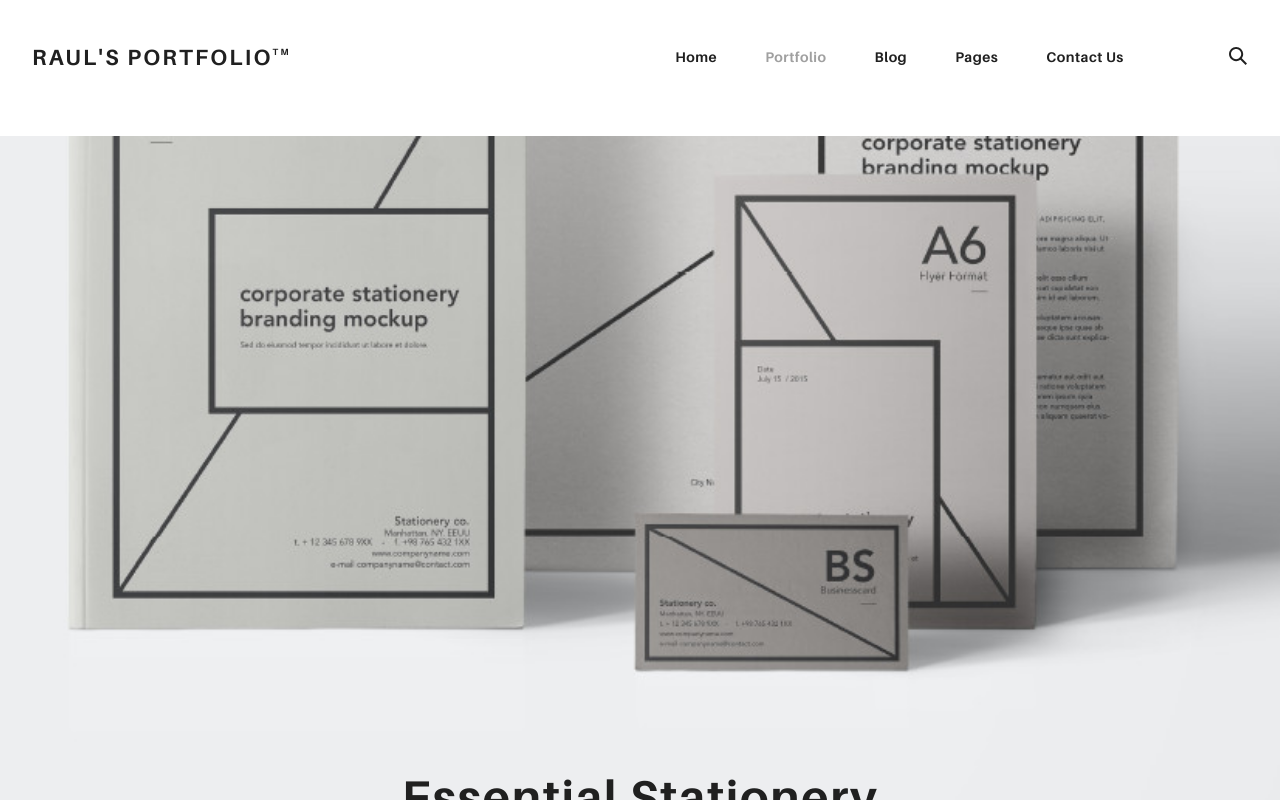
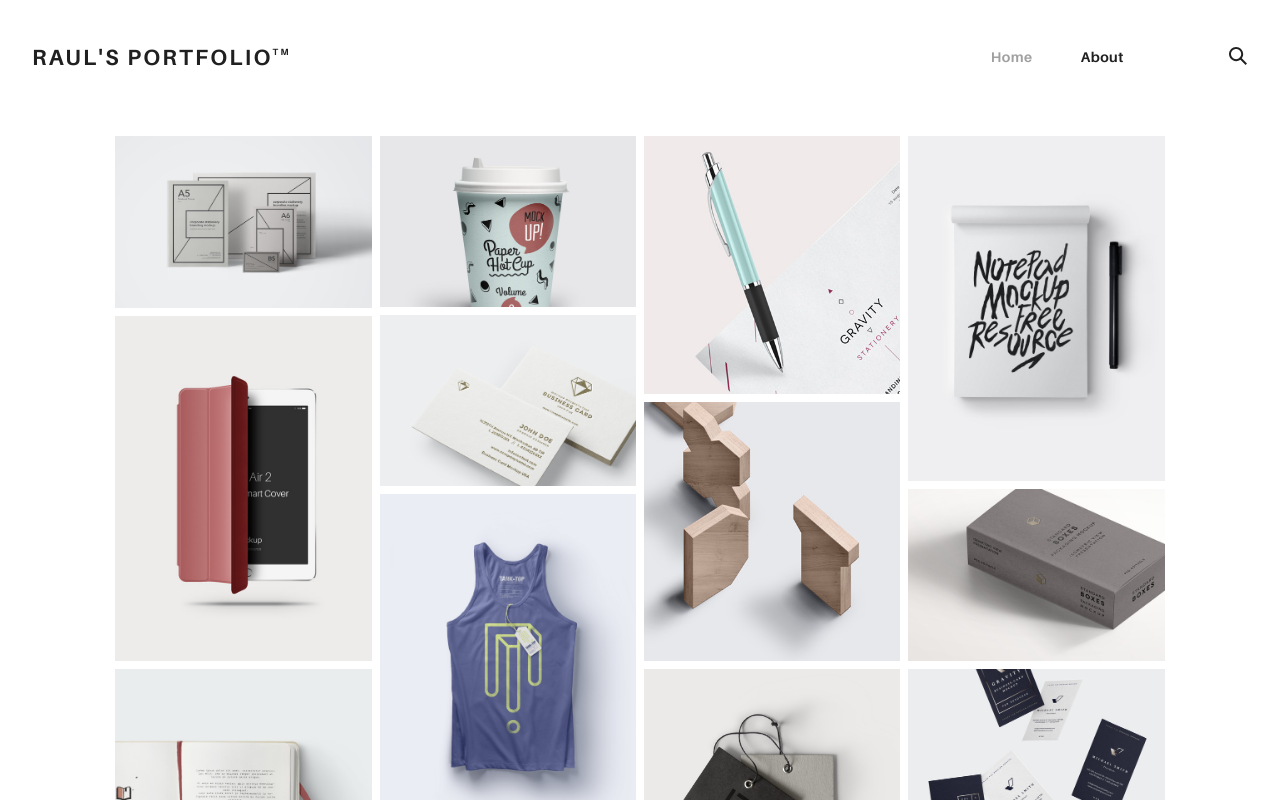
Before and after one commit to ferrandezraul/angular_test, an Angular app: page /home in a window 1280 px wide. Shown: the top 800 px of the page. Built offline with nearby package versions, Linux system fonts and the light colour scheme.

Commit message:
Added some routes and updated some links

```diff
--- /dev/null
+++ b/src/app/app-routing.module.ts
@@ -0,0 +1,23 @@
+import { NgModule } from '@angular/core';
+import { Routes, RouterModule } from '@angular/router'
+import { PortafolioComponent } from './pages/portafolio/portafolio.component';
+import { AboutComponent } from './pages/about/about.component';
+import { ItemComponent } from './pages/item/item.component';
+
+
+const app_routes:Routes = [
+    { path: 'home', component: PortafolioComponent },
+    { path: 'about', component: AboutComponent },
+    { path: 'item', component: ItemComponent },
+    { path: '**', pathMatch: 'full', redirectTo: 'home' }
+]
+
+@NgModule({
+    imports: [
+        RouterModule.forRoot( app_routes )
+      ],
+      exports: [
+          RouterModule
+      ]
+})
+export class AppRoutingModule { }
--- a/src/app/app.component.html
+++ b/src/app/app.component.html
@@ -3,7 +3,8 @@
 <section class="ae-container-fluid ae-container-fluid--full rk-main">
     <!-- <app-portafolio></app-portafolio> -->
     <!-- app-about></app-about> -->
-    <app-item></app-item>
+    <!-- <app-item></app-item> -->
+    <router-outlet></router-outlet>
 </section>
 
 <app-footer></app-footer>
--- a/src/app/pages/portafolio/portafolio.component.html
+++ b/src/app/pages/portafolio/portafolio.component.html
@@ -1,6 +1,6 @@
 <section class="ae-container-fluid ae-container-fluid--inner rk-portfolio">
   <div class="ae-masonry ae-masonry-md-2 ae-masonry-xl-4">
-    <a href="portfolio-item.html" class="rk-item ae-masonry__item"
+    <a routerLink="/item" class="rk-item ae-masonry__item"
       ><img src="assets/img/project-1.jpg" alt="" />
       <div class="item-meta">
         <h2>Essential Stationery</h2>
--- a/src/app/shared/footer/footer.component.html
+++ b/src/app/shared/footer/footer.component.html
@@ -2,7 +2,8 @@
     <div class="ae-grid ae-grid--collapse">
       <div class="ae-grid__item item-lg-4 au-xs-ta-center au-lg-ta-left">
         <ul class="rk-menu rk-footer-menu">
-          <li class="rk-menu__item"><a href="about.html" class="rk-menu__link">About</a>
+          <li class="rk-menu__item">
+            <a routerLink="about" class="rk-menu__link">About</a>
           </li>
           <li class="rk-menu__item"><a href="documentation.html" class="rk-menu__link">Docs</a>
           </li>
--- a/src/app/shared/header/header.component.html
+++ b/src/app/shared/header/header.component.html
@@ -12,16 +12,13 @@
       </svg>
     </label>
     <div class="ae-container-fluid rk-topbar">
-      <h1 class="rk-logo"><a href="index.html">Raul's Portfolio<sup>tm</sup></a></h1>
+      <h1 class="rk-logo"><a routeLink="">Raul's Portfolio<sup>tm</sup></a></h1>
       <nav class="rk-navigation">
         <ul class="rk-menu">
-          <li class="rk-menu__item"><a href="index.html" class="rk-menu__link">Home</a>
+          <li routerLinkActive="active" class="rk-menu__item">
+            <a routerLink="home" class="rk-menu__link">Home</a>
           </li>
-          <li class="active rk-menu__item"><a href="portfolio.html" class="rk-menu__link">Portfolio</a>
-          </li>
-          <li class="rk-menu__item"><a href="blog.html" class="rk-menu__link">Blog</a>
-          </li>
-          <li class="rk-menu__item"><a href="#0" class="rk-menu__link">Pages</a>
+          <!-- <li class="rk-menu__item"><a href="#0" class="rk-menu__link">Pages</a>
             <nav class="rk-menu__sub">
               <ul class="rk-container">
                 <li class="rk-menu__item"><a href="about.html" class="rk-menu__link">About</a></li>
@@ -29,8 +26,9 @@
                 <li class="rk-menu__item"><a href="design-styles.html" class="rk-menu__link">Design Styles</a></li>
               </ul>
             </nav>
-          </li>
-          <li class="rk-menu__item"><a href="contact.html" class="rk-menu__link">Contact Us</a>
+          </li> -->
+          <li routerLinkActive="active" class="rk-menu__item">
+            <a routerLink="about" class="rk-menu__link">About</a>
           </li>
         </ul>
         <form class="rk-search">
```
Also changed, not shown: src/app/app.module.ts (+6 -1 lines).
